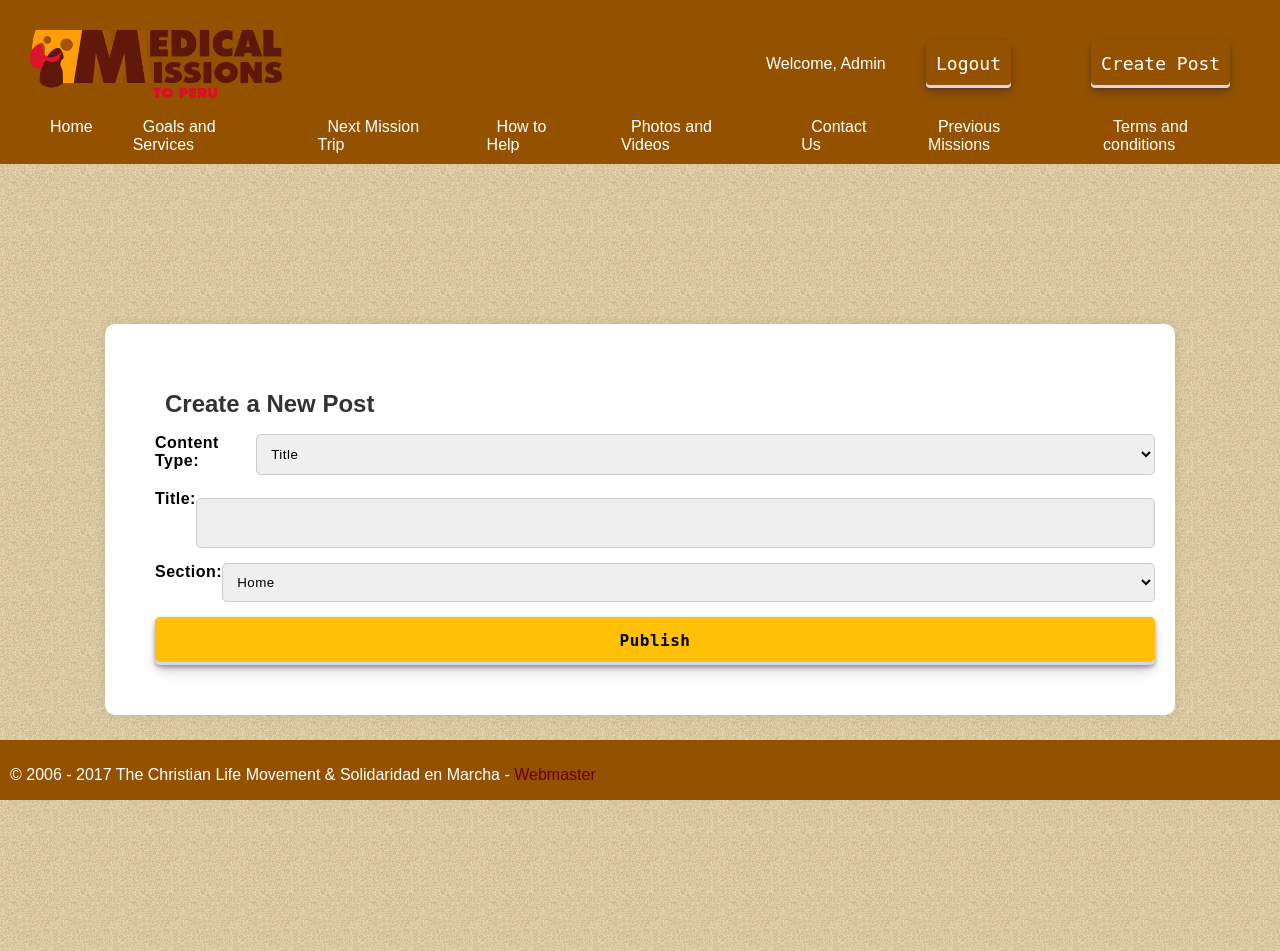
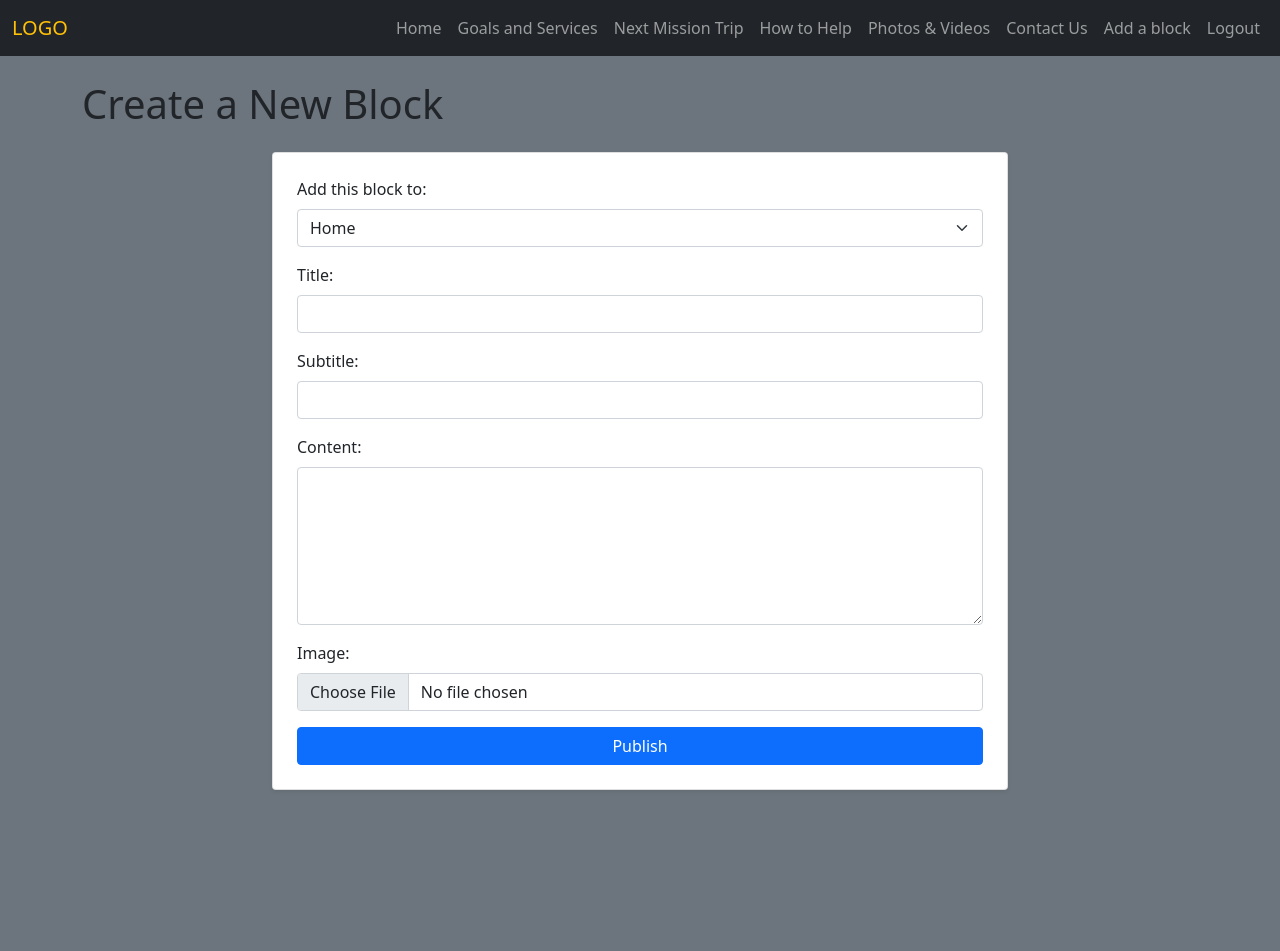
Before and after one commit to KuliesJ/MedicalMissions, a Flask app: page /create_post in a window 1280 px wide. After the commit the page ends 790 px from the top, so only its background shows below. Run offline with Flask 3, Linux system fonts and the light colour scheme; a user stored in the database is signed in; data comes from the database, SQL or seed files in the repository.

Commit message:
Bootstrap update

```diff
--- a/main.py
+++ b/main.py
@@ -49,31 +49,31 @@ def get_posts_by_section(section):
 @app.route('/goals_and_services')
 def goalsServices():
     posts = get_posts_by_section('goals_and_services')
-    return render_template("goals_services.html", posts=posts)
+    return render_template("display_posts.html", title="Goals and Services", posts=posts)
 
-@app.route('/next_mission')
+@app.route('/next_mission_trip')
 def nextMission():
     posts = get_posts_by_section('next_mission')
-    return render_template("next_mission.html", posts=posts)
+    return render_template("display_posts.html", title="Next Mission Trip", posts=posts)
 
-@app.route('/donations')
+@app.route('/how_to_help')
 def donations():
     return render_template("donations.html")
 
 @app.route('/contact_us')
 def contactUs():
     posts = get_posts_by_section('contact_us')
-    return render_template("contact_us.html", posts=posts)
+    return render_template("display_posts.html", title="Contact Us", posts=posts)
 
-@app.route('/photo_videos')
+@app.route('/photos_videos')
 def photoVideos():
     posts = get_posts_by_section('photo_videos')
-    return render_template("photo_videos.html", posts=posts)
+    return render_template("display_posts.html", title="Photos and Videos", posts=posts)
 
 @app.route('/terms_and_conditions')
 def termsAndConditions():
     posts = get_posts_by_section('terms_and_conditions')
-    return render_template('terms.html', posts=posts)
+    return render_template('display_posts.html', title="Terms and Conditions" ,posts=posts)
 
 @app.route('/about_peru')
 def aboutPeru():
@@ -82,7 +82,7 @@ def aboutPeru():
 @app.route('/previous_missions')
 def previousMissions():
     posts = get_posts_by_section('previous_missions')
-    return render_template("previous_missions.html", posts=posts)
+    return render_template("display_posts.html", title="Previous Missions",posts=posts)
 
 @app.route('/login_account', methods=['GET', 'POST'])
 def login():
--- a/templates/create_post.html
+++ b/templates/create_post.html
@@ -3,39 +3,14 @@
 {% block title %}Create Post{% endblock %}
 
 {% block content %}
-    <div class="content create-post-container">
-        <h1>Create a New Post</h1>
-        <form method="POST" enctype="multipart/form-data" class="create-form">
-            <div class="form-group">
-                <label for="content_type">Content Type:</label>
-                <select id="content_type" name="content_type" onchange="showContentField(this.value)">
-                    <option value="title">Title</option>
-                    <option value="subtitle">Subtitle</option>
-                    <option value="paragraph">Paragraph</option>
-                    <option value="image">Image</option>
-                </select>
-            </div>
-
-            <div id="title-field" class="content-field form-group">
-                <label for="title">Title:</label>
-                <input type="text" id="title" name="title">
-            </div>
-            <div id="subtitle-field" class="content-field form-group" style="display: none;">
-                <label for="subtitle">Subtitle:</label>
-                <input type="text" id="subtitle" name="subtitle">
-            </div>
-            <div id="paragraph-field" class="content-field form-group" style="display: none;">
-                <label for="content">Content:</label>
-                <textarea id="content" name="content"></textarea>
-            </div>
-            <div id="image-field" class="content-field form-group" style="display: none;">
-                <label for="image">Image:</label>
-                <input type="file" id="image" name="image">
-            </div>
-
-            <div class="form-group">
-                <label for="section">Section:</label>
-                <select id="section" name="section">
+    <div class="container">
+        <h1 class="my-4">Create a New Block</h1>
+        <div class="row">
+            <div class="col-md-8 offset-md-2">
+                <form method="POST" enctype="multipart/form-data" class="card shadow-sm p-4">
+                    <div class="mb-3">
+                        <label for="section" class="form-label">Add this block to:</label>
+                        <select id="section" name="section" class="form-select">
                             <option value="home">Home</option>
                             <option value="goals_and_services">Goals and Services</option>
                             <option value="next_mission">Next Mission</option>
@@ -45,13 +20,36 @@
                             <option value="terms_and_conditions">Terms and Conditions</option>
                         </select>
                     </div>
-            <button type="submit" class="button-30">Publish</button>
+
+                    <div id="title-field" class="content-field mb-3">
+                        <label for="title" class="form-label">Title:</label>
+                        <input type="text" id="title" name="title" class="form-control">
+                    </div>
+                    <div id="subtitle-field" class="content-field mb-3">
+                        <label for="subtitle" class="form-label">Subtitle:</label>
+                        <input type="text" id="subtitle" name="subtitle" class="form-control">
+                    </div>
+                    <div id="paragraph-field" class="content-field mb-3">
+                        <label for="content" class="form-label">Content:</label>
+                        <textarea id="content" name="content" class="form-control" rows="6"></textarea>
+                    </div>
+                    <div id="image-field" class="content-field mb-3">
+                        <label for="image" class="form-label">Image:</label>
+                        <input type="file" id="image" name="image" class="form-control">
+                    </div>
+
+
+
+                    <button type="submit" class="btn btn-primary">Publish</button>
                 </form>
 
                 {% if error %}
-            <p class="error">{{ error }}</p>
+                    <p class="error mt-3">{{ error }}</p>
                 {% endif %}
             </div>
+        </div>
+    </div>
+
     <script>
         function showContentField(contentType) {
             document.querySelectorAll('.content-field').forEach(field => field.style.display = 'none');
--- a/templates/template.html
+++ b/templates/template.html
@@ -1,51 +1,88 @@
-<!DOCTYPE html>
+<!doctype html>
 <html lang="en">
 <head>
-    <meta charset="UTF-8">
-    <meta name="viewport" content="width=device-width, initial-scale=1.0">
-    <title>{% block title %}My Website{% endblock %}</title>
-    <link rel="stylesheet" type="text/css" href="{{ url_for('static', filename='styles.css') }}">
-    <link rel="icon" type="image/x-icon" href="{{ url_for('static', filename='favicon.ico') }}">
+    <!-- Required meta tags -->
+    <meta charset="utf-8">
+    <meta name="viewport" content="width=device-width, initial-scale=1">
+
+    <!-- Bootstrap CSS -->
+    <link href="https://cdn.jsdelivr.net/npm/bootstrap@5.1.3/dist/css/bootstrap.min.css" rel="stylesheet" integrity="sha384-1BmE4kWBq78iYhFldvKuhfTAU6auU8tT94WrHftjDbrCEXSU1oBoqyl2QvZ6jIW3" crossorigin="anonymous">
+    <link rel="stylesheet" href="https://cdn.jsdelivr.net/npm/bootstrap-icons@1.8.1/font/bootstrap-icons.css">
+
+    <title>Medical Missions to Peru</title>
 </head>
-<body background="{{ url_for('static', filename='images/background.png') }}">
+<body class="bg-secondary">
 
-<div class="container">
-    <header>
-        <nav>
-            <img src="{{ url_for('static', filename='images/mm_logo.png') }}" class="logo">
-            <ul class="navbar-right">
-                {% if 'user_id' in session %}
-                    <li>Welcome, {{ session['user_name'] }}</li>
-                    <li><a href="{{ url_for('logout') }}" class="button-30">Logout</a></li>
-                    <li><a href="{{ url_for('createPost') }}" class="button-30">Create Post</a></li>
-                {% else %}
-                    <li><a href="{{ url_for('login') }}" class="button-30">Login</a></li>
-                {% endif %}
+<!-- Navbar -->
+<nav class="navbar navbar-expand-md navbar-dark bg-dark">
+    <div class="container-fluid">
+        <!-- Navbar brand -->
+        <a class="navbar-brand" href="#">
+            <span class="text-warning">LOGO</span>
+        </a>
+
+        <!-- Navbar toggler -->
+        <button class="navbar-toggler" type="button" data-bs-toggle="collapse" data-bs-target="#menu" aria-controls="menu" aria-expanded="false" aria-label="Toggle navigation">
+            <span class="navbar-toggler-icon"></span>
+        </button>
+
+        <!-- Navbar collapse -->
+        <div class="collapse navbar-collapse justify-content-end" id="menu">
+            <ul class="navbar-nav">
+                <li class="nav-item">
+                    <a class="nav-link" aria-current="page" href="/">Home</a>
+                </li>
+                <li class="nav-item">
+                  <a class="nav-link" href="/goals_and_services">Goals and Services</a>
+              </li>
+              <li class="nav-item">
+                  <a class="nav-link" href="/next_mission_trip">Next Mission Trip</a>
+              </li>
+              <li class="nav-item">
+                  <a class="nav-link" href="/how_to_help">How to Help</a>
+              </li>
+              <li class="nav-item">
+                  <a class="nav-link" href="/photos_videos">Photos & Videos</a>
+              </li>
+              <li class="nav-item">
+                  <a class="nav-link" href="/contact_us">Contact Us</a>
+              </li>
+              {% if 'user_id' in session %}
+              <li class="nav-item">
+                  <a class="nav-link" href="{{ url_for('createPost') }}" >Add a block</a>
+              </li>
+              <li class="nav-item">
+                  <a class="nav-link" href="{{ url_for('logout') }}" >Logout</a>
+              </li>
+              {% endif %}
             </ul>
-        </nav>
-        <nav>
-            <ul class="navbar-left">
-                <li><a href="/">Home</a></li>
-                <li><a href="/goals_and_services">Goals and Services</a></li>
-                <li><a href="/next_mission">Next Mission Trip</a></li>
-                <li><a href="/donations">How to Help</a></li>
-                <li><a href="/photo_videos">Photos and Videos</a></li>
-                <li><a href="/contact_us">Contact Us</a></li>
-                <li><a href="/previous_missions">Previous Missions</a></li>
-                <li><a href="/terms_and_conditions">Terms and conditions</a></li>
-            </ul>
-        </nav>
-    </header>
 
-    <div class="content">
-        {% block content %}
-        {% endblock %}
+
+        </div>
     </div>
-</div>
+</nav>
 
-<footer>
-    <p>&copy; 2006 - 2017 The Christian Life Movement & Solidaridad en Marcha - <a class="link" href="mailto:webmaster@clmusa.org">Webmaster</a></p>
-</footer>
+<!-- Contenido principal -->
+<main class="main">
+  {% block content %}
+  <div class="container">
+      <div class="row">
+          <div class="col-md-8">
+              <h1>Main Content Area</h1>
+              <p>Lorem ipsum dolor sit amet, consectetur adipiscing elit. Fusce pretium nisl at mauris dignissim, vel condimentum ligula condimentum.</p>
+          </div>
+          <div class="col-md-4">
+              <h2>Sidebar</h2>
+              <p>Lorem ipsum dolor sit amet, consectetur adipiscing elit.</p>
+          </div>
+      </div>
+  </div>
+  {% endblock %}
+
+</main>
+
+<!-- Bootstrap Bundle with Popper -->
+<script src="https://cdn.jsdelivr.net/npm/bootstrap@5.1.3/dist/js/bootstrap.bundle.min.js" integrity="sha384-ka7Sk0Gln4gmtz2MlQnikT1wXgYsOg+OMhuP+IlRH9sENBO0LRn5q+8nbTov4+1p" crossorigin="anonymous"></script>
 
 </body>
 </html>
```
Also changed, not shown: templates/display_posts.html (added, +42 -0 lines), templates/donations.html (+71 -46 lines), templates/edit_post.html (+21 -17 lines), templates/goals_services.html (deleted, +0 -37 lines), templates/index.html (+45 -19 lines), static/bgPhoto1.jpeg (added), static/bgPhoto2.jpeg (added), static/bgPhoto3.jpeg (added). Lines whose indentation alone changed are shown as unchanged.
